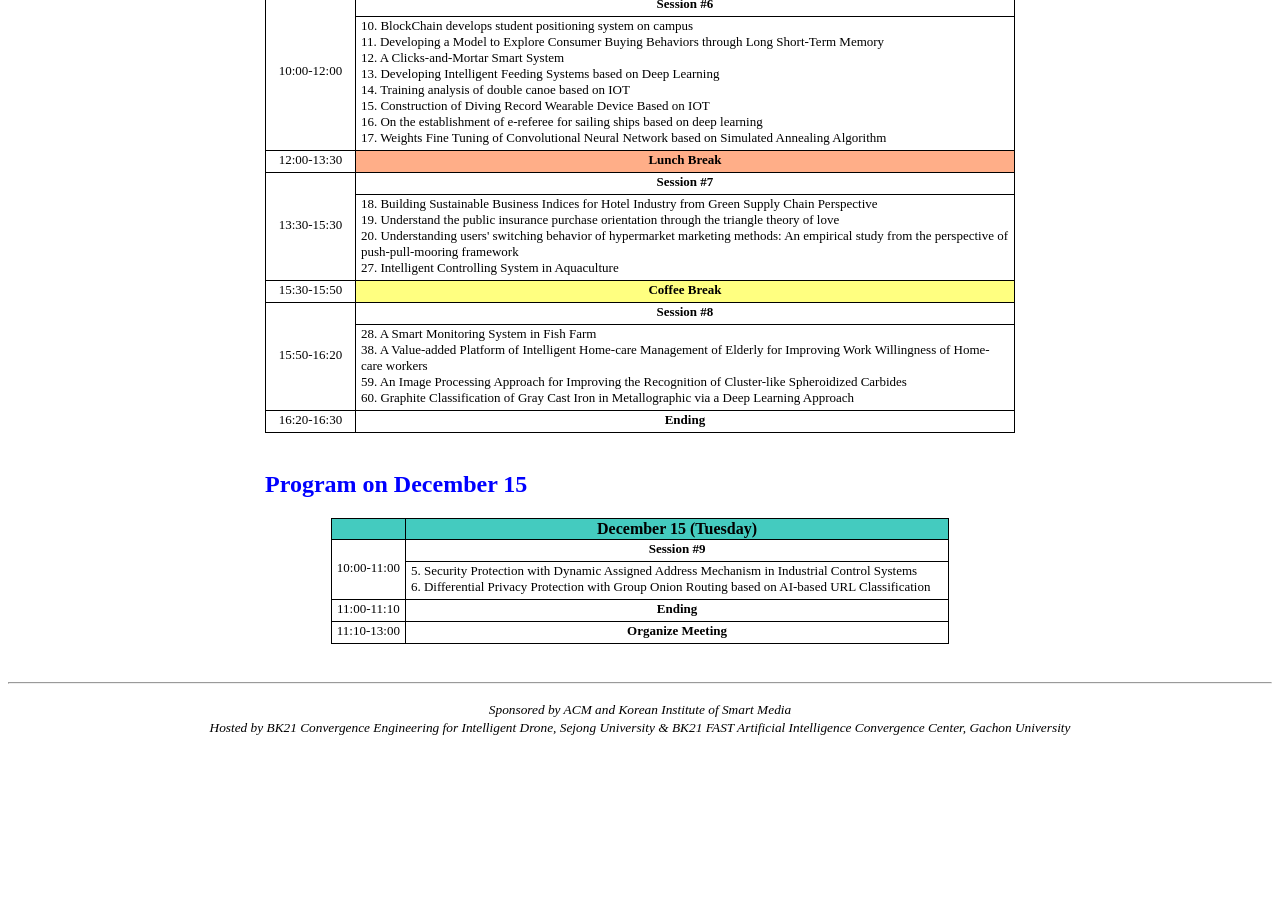
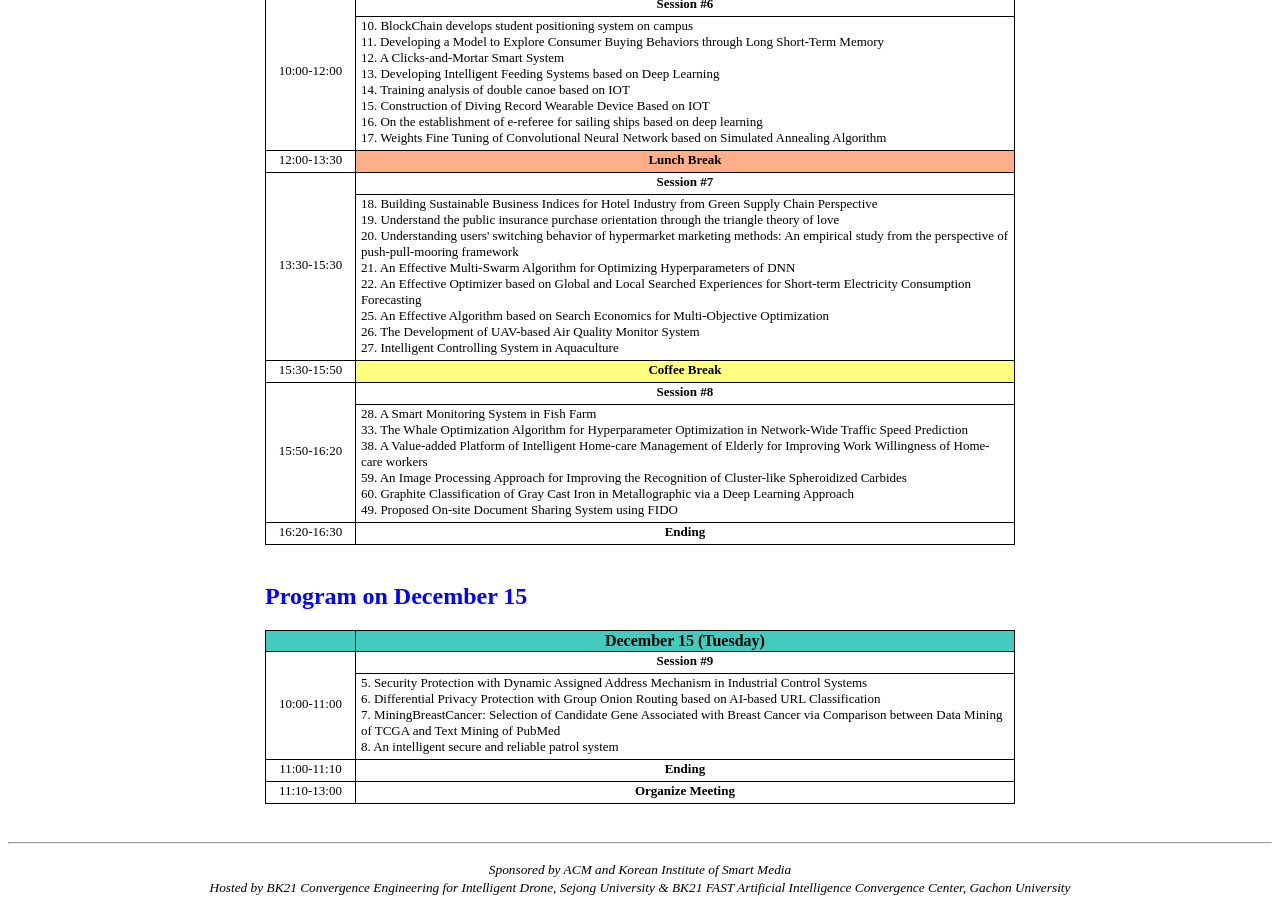
Before and after one commit to icea-conf/2020, a Jekyll site: the page built from program/index.html, in a window 1280 px wide and 900 px high, scrolled down 3011 px. Built offline with Jekyll 4.4.1, drawn with Linux system fonts in a browser that asks for light colours; before the commit the page ends 3763 px from its top, so only the background shows below that.

Commit message:
Update index.html

```diff
--- a/program/index.html
+++ b/program/index.html
@@ -583,6 +583,10 @@ title: ACM ICEA 2020
                                    <a>18. Building Sustainable Business Indices for Hotel Industry from Green Supply Chain Perspective</a></br>
                                    <a>19. Understand the public insurance purchase orientation through the triangle theory of love</a></br>
                                    <a>20. Understanding users' switching behavior of hypermarket marketing methods: An empirical study from the perspective of push-pull-mooring framework</a></br>
+                                   <a>21. An Effective Multi-Swarm Algorithm for Optimizing Hyperparameters of DNN</a></br>
+                                   <a>22. An Effective Optimizer based on Global and Local Searched Experiences for Short-term Electricity Consumption Forecasting</a></br>
+                                   <a>25. An Effective Algorithm based on Search Economics for Multi-Objective Optimization</a></br>
+                                   <a>26. The Development of UAV-based Air Quality Monitor System</a></br>
                                    <a>27. Intelligent Controlling System in Aquaculture</a>
                               </td>
                          </tr>
@@ -605,9 +609,11 @@ title: ACM ICEA 2020
                          <tr>
                               <td class="tcontent7" colspan="4">
                                    <a>28. A Smart Monitoring System in Fish Farm</a></br>
+                                   <a>33. The Whale Optimization Algorithm for Hyperparameter Optimization in Network-Wide Traffic Speed Prediction</a></br>
                                    <a>38. A Value-added Platform of Intelligent Home-care Management of Elderly for Improving Work Willingness of Home-care workers</a></br>
                                    <a>59. An Image Processing Approach for Improving the Recognition of Cluster-like Spheroidized Carbides</a></br>
                                    <a>60. Graphite Classification of Gray Cast Iron in Metallographic via a Deep Learning Approach</a></br>
+                                   <a>49. Proposed On-site Document Sharing System using FIDO</a>
                               </td>
                          </tr>
                          <tr>
@@ -647,6 +653,8 @@ title: ACM ICEA 2020
                               <td class="tcontent7" colspan="4">
                                    <a>5. Security Protection with Dynamic Assigned Address Mechanism in Industrial Control Systems</a></br>
                                    <a>6. Differential Privacy Protection with Group Onion Routing based on AI-based URL Classification</a></br>
+                                   <a>7. MiningBreastCancer: Selection of Candidate Gene Associated with Breast Cancer via Comparison between Data Mining of TCGA and Text Mining of PubMed</a></br>
+                                   <a>8. An intelligent secure and reliable patrol system</a>
                               </td>
                          </tr>
                          <tr>
```
